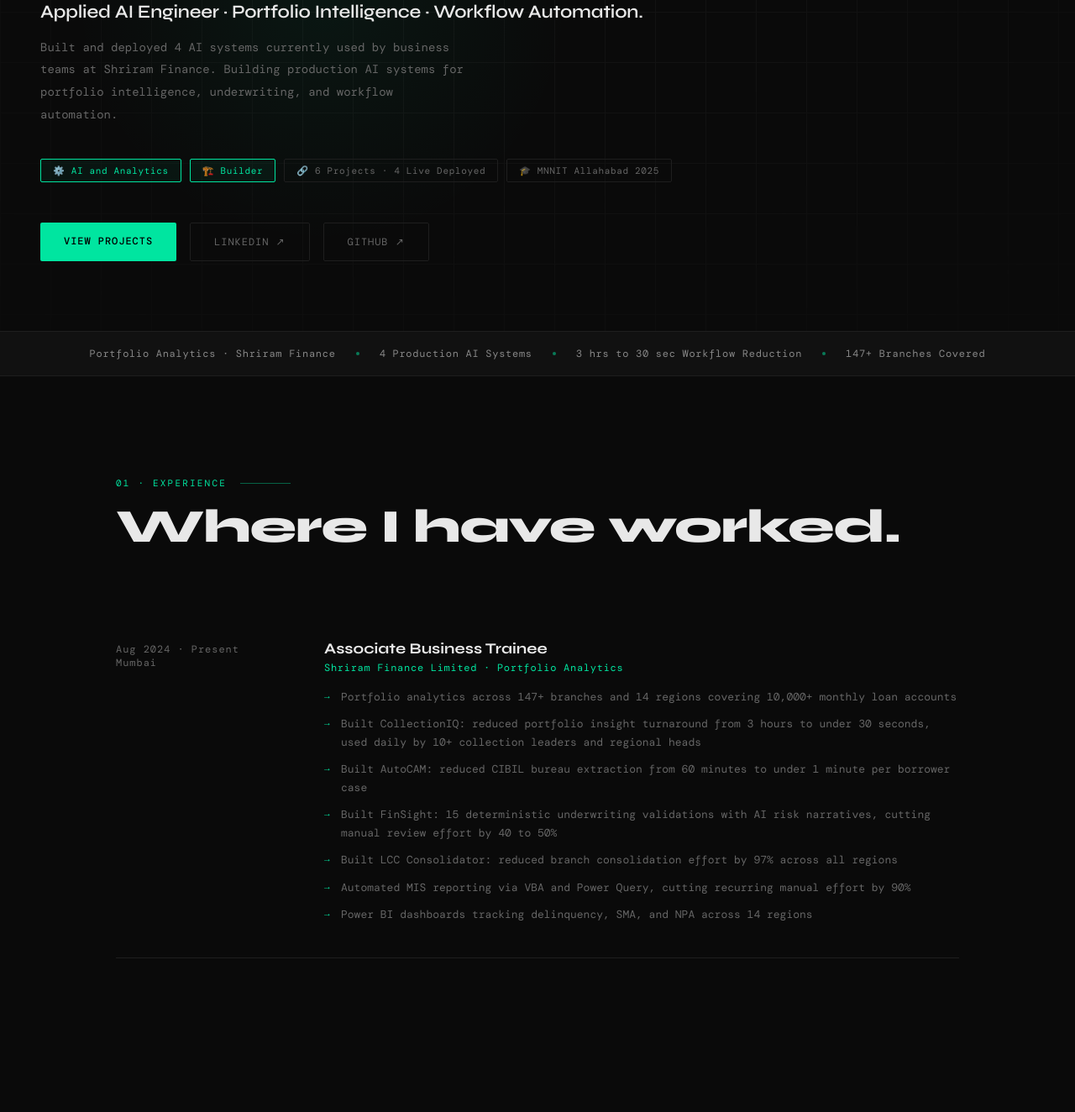
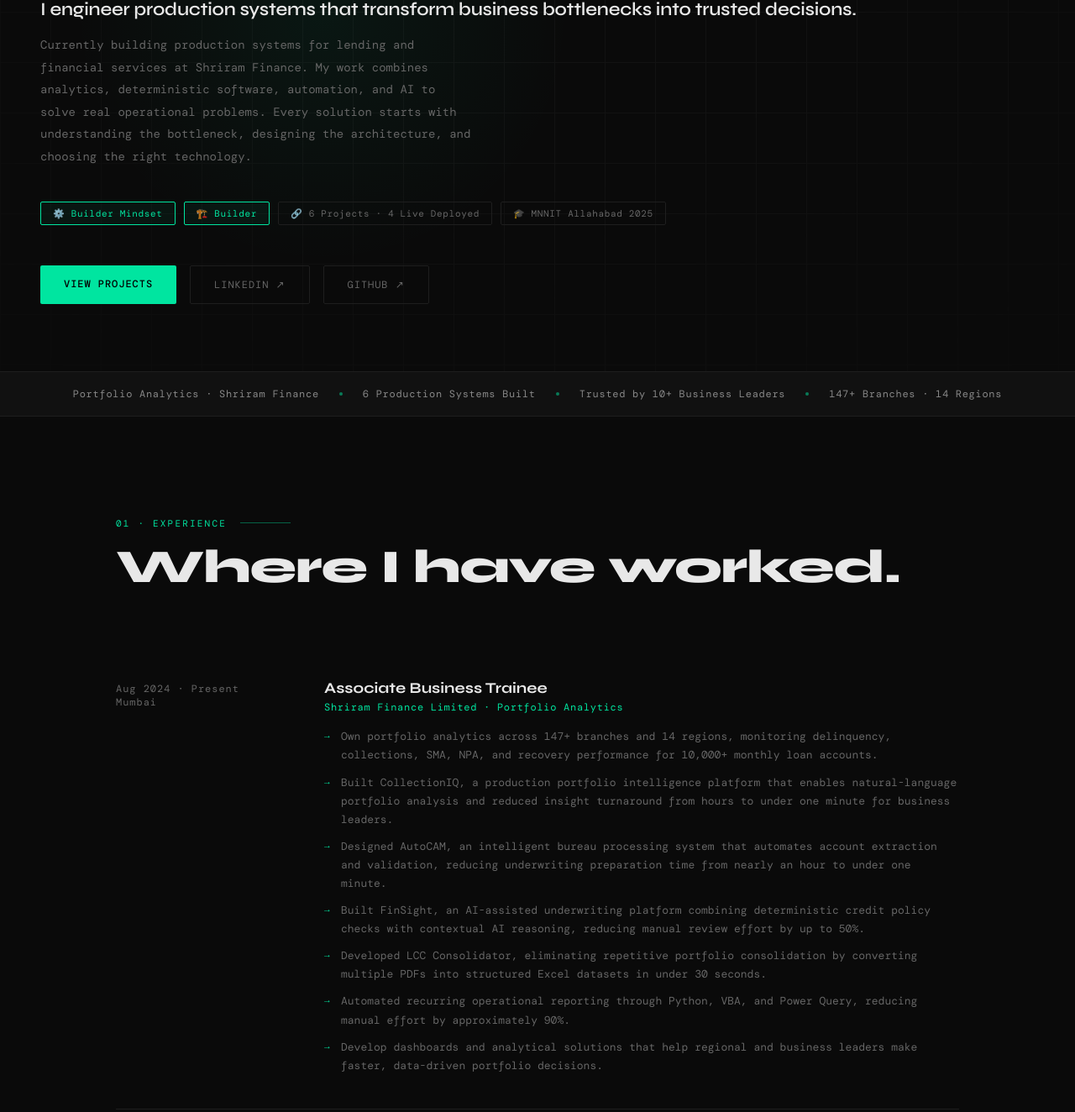
Before and after one commit to Sanjay-00/Sanjay-00.github.io, a plain HTML site: page index.html in a window 1280 px wide. Shown: the part 406-1730 px from the top of the page at 84% size. Drawn offline with nearby package versions, Linux system fonts and the light colour scheme; a web font is replaced by a local one.

Commit message:
Revise portfolio and experience descriptions in index.html
Updated hero section and experience details to reflect current roles and achievements.

```diff
--- a/index.html
+++ b/index.html
@@ -432,17 +432,19 @@
 <div class="hero">
   <div class="hero-grid"></div>
   <div class="hero-glow"></div>
-  <div class="hero-tag"> Applied AI Engineer · Portfolio Analytics · AI & Analytics · Workflow Automation</div>
+  <div class="hero-tag"> Applied AI Engineer · Decision Intelligence · AI & Analytics · Workflow Automation</div>
   <h1 class="hero-name">
     Sanjay<br>
     <span class="outline">Dutta<span class="accent">.</span></span>
   </h1>
-  <p class="hero-subtitle">Applied AI Engineer · Portfolio Intelligence · Workflow Automation.</p>
-  <p class="hero-desc">
-    Built and deployed 4 AI systems currently used by business teams at Shriram Finance. Building production AI systems for portfolio intelligence, underwriting, and workflow automation.
-  </p>
+  <p class="hero-subtitle">
+  I engineer production systems that transform business bottlenecks into trusted decisions.
+</p>
+<p class="hero-desc">
+  Currently building production systems for lending and financial services at Shriram Finance. My work combines analytics, deterministic software, automation, and AI to solve real operational problems. Every solution starts with understanding the bottleneck, designing the architecture, and choosing the right technology.
+</p>
   <div class="hero-badges">
-    <span class="badge active">⚙️ AI and Analytics</span>
+    <span class="badge active">⚙️ Builder Mindset</span>
     <span class="badge active">🏗️ Builder</span>
     <span class="badge">🔗 6 Projects · 4 Live Deployed</span>
     <span class="badge">🎓 MNNIT Allahabad 2025</span>
@@ -456,12 +458,18 @@
 
 <div class="credibility-bar">
   <div class="cred-item">Portfolio Analytics · Shriram Finance</div>
+
   <div class="cred-divider"></div>
-  <div class="cred-item">4 Production AI Systems</div>
+
+  <div class="cred-item">6 Production Systems Built</div>
+
   <div class="cred-divider"></div>
-  <div class="cred-item">3 hrs to 30 sec Workflow Reduction</div>
+
+  <div class="cred-item">Trusted by 10+ Business Leaders</div>
+
   <div class="cred-divider"></div>
-  <div class="cred-item">147+ Branches Covered</div>
+
+  <div class="cred-item">147+ Branches · 14 Regions</div>
 </div>
 
 <section id="experience" style="max-width:1100px;">
@@ -472,14 +480,22 @@
     <div>
       <div class="exp-role">Associate Business Trainee</div>
       <div class="exp-company">Shriram Finance Limited · Portfolio Analytics</div>
-      <ul class="exp-points">
-        <li>Portfolio analytics across 147+ branches and 14 regions covering 10,000+ monthly loan accounts</li>
-        <li>Built CollectionIQ: reduced portfolio insight turnaround from 3 hours to under 30 seconds, used daily by 10+ collection leaders and regional heads</li>
-        <li>Built AutoCAM: reduced CIBIL bureau extraction from 60 minutes to under 1 minute per borrower case</li>
-        <li>Built FinSight: 15 deterministic underwriting validations with AI risk narratives, cutting manual review effort by 40 to 50%</li>
-        <li>Built LCC Consolidator: reduced branch consolidation effort by 97% across all regions</li>
-        <li>Automated MIS reporting via VBA and Power Query, cutting recurring manual effort by 90%</li>
-        <li>Power BI dashboards tracking delinquency, SMA, and NPA across 14 regions</li>
+     <ul class="exp-points">
+
+      <li>Own portfolio analytics across 147+ branches and 14 regions, monitoring delinquency, collections, SMA, NPA, and recovery performance for 10,000+ monthly loan accounts.</li>
+
+      <li>Built CollectionIQ, a production portfolio intelligence platform that enables natural-language portfolio analysis and reduced insight turnaround from hours to under one minute for business leaders.</li>
+
+      <li>Designed AutoCAM, an intelligent bureau processing system that automates account extraction and validation, reducing underwriting preparation time from nearly an hour to under one minute.</li>
+
+      <li>Built FinSight, an AI-assisted underwriting platform combining deterministic credit policy checks with contextual AI reasoning, reducing manual review effort by up to 50%.</li>
+
+      <li>Developed LCC Consolidator, eliminating repetitive portfolio consolidation by converting multiple PDFs into structured Excel datasets in under 30 seconds.</li>
+
+      <li>Automated recurring operational reporting through Python, VBA, and Power Query, reducing manual effort by approximately 90%.</li>
+
+      <li>Develop dashboards and analytical solutions that help regional and business leaders make faster, data-driven portfolio decisions.</li>
+
       </ul>
     </div>
   </div>
```
